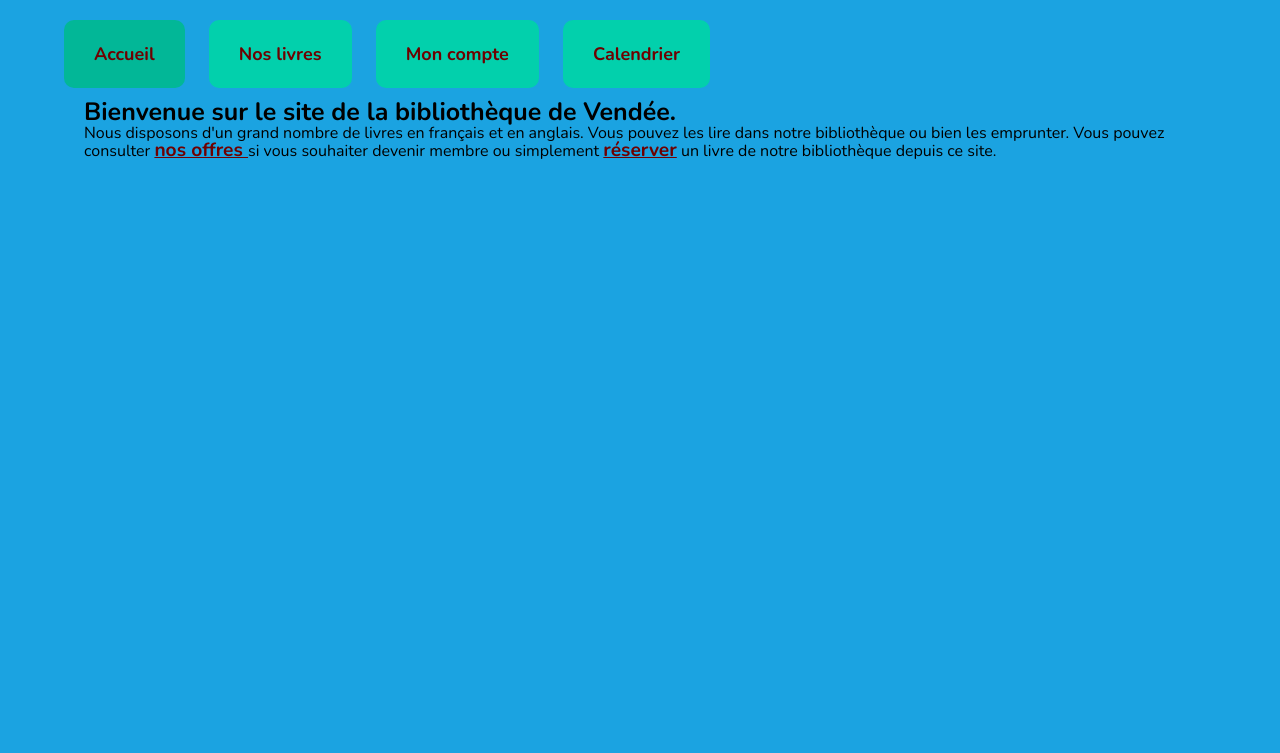
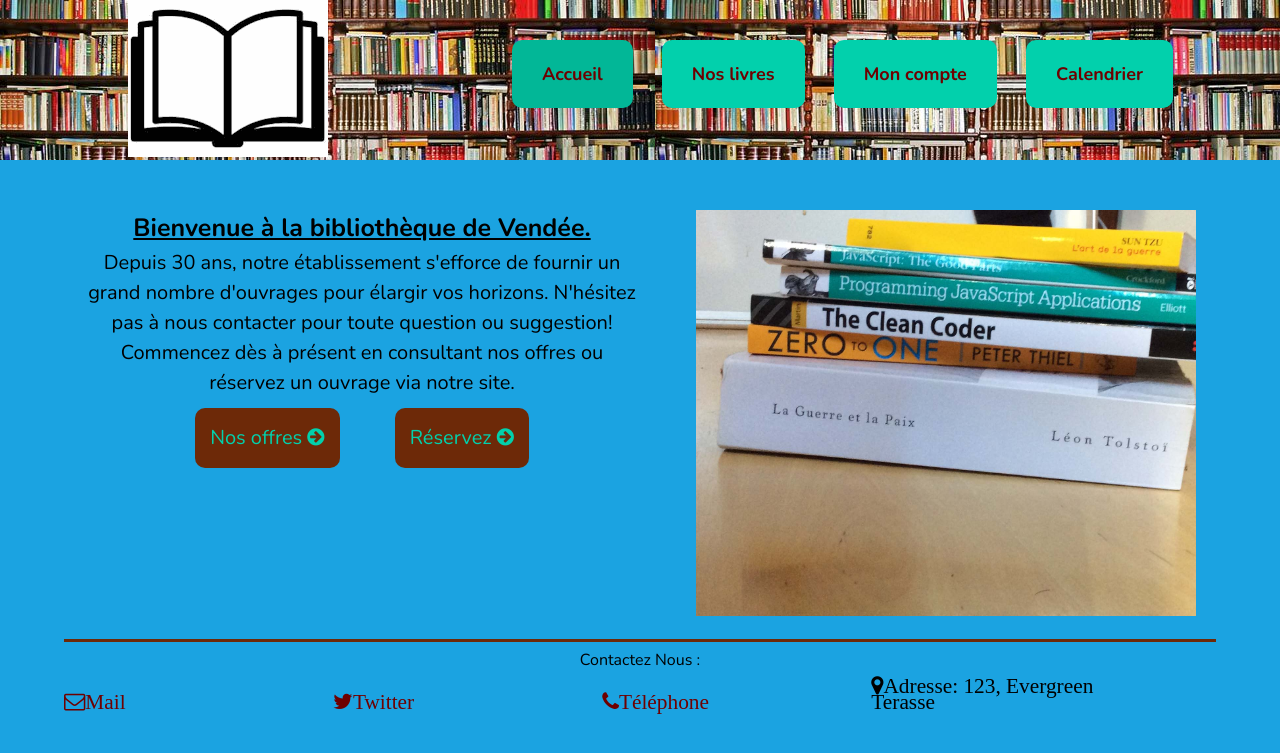
Before and after one commit to Tagada85/Bibliotheque_de_Vendee, a PHP site: page / in a window 1280 px wide. Shown: the top 753 px of the page. Run offline with PHP 8.4, Linux system fonts and the light colour scheme; some libraries are stand-ins or nearby versions.

Commit message:
Few changes

```diff
--- /dev/null
+++ b/css/partials/_footer.scss
@@ -0,0 +1,14 @@
+footer {
+    border-top: 3px solid $maroon;
+    padding-top: 10px;
+    h3{
+        text-align: center;
+    }
+}
+.contact {
+    margin-top: 10px;
+    li {
+        display: inline-block;
+        width: 23%;
+    }
+}
--- a/css/partials/_header.scss
+++ b/css/partials/_header.scss
@@ -1,5 +1,7 @@
 header{
-    max-height: 80px;
+    background-image: url('../img/banner-background.jpg');
+    min-height: 150px;
+
     &:after{
         content:"";
         display: table;
@@ -8,19 +10,20 @@ header{
 }
 
 .logo{
-    max-width: 40%;
+    width: 30%;
     float:left;
+    margin-left: 10%;
 }
 
 .navigation{
-    max-width: 60%;
+    width: 60%;
     float: left;
-    margin-top: 20px;
+
     li {
-        display: inline-block;
         padding: 0 ;
         border-radius: 10px;
-        margin-right: 20px;
+        margin: 40px 25px 0 0;
+        display: inline-block;
     }
     a {
         display: block;
--- a/css/partials/_homepage.scss
+++ b/css/partials/_homepage.scss
@@ -1,7 +1,20 @@
 .homepage{
+    margin-top: 50px;
+    .homepage_text {
+        max-width: 50%;
+        line-height: 1.5;
+        text-align: center;
+        font-size: 20px;
+    }
     h2{
         font-size: 25px;
         font-weight: 700;
+        text-decoration: underline;
+    }
+    &::after {
+        content: "";
+        display: table;
+        clear: both;
     }
 }
 
@@ -10,3 +23,23 @@
     font-weight: bolder;
     font-size: 120%;
 }
+
+.photo_container {
+    max-width: 45%;
+    img{
+        max-width: 100%;
+    }
+}
+
+.cta{
+    display: inline-block;
+    margin: 10px 25px;
+    font-size: 20px;
+    color: $turquoise;
+    background-color: $maroon;
+    padding: 15px;
+    border-radius:10px;
+    &:hover {
+        background-color: darken($maroon, 5%);
+    }
+}
--- a/css/partials/_variables.scss
+++ b/css/partials/_variables.scss
@@ -34,3 +34,11 @@ a{
 section{
     margin: 20px;
 }
+
+.left {
+    float: left;
+}
+
+.right{
+    float: right;
+}
--- a/css/styles.css
+++ b/css/styles.css
@@ -66,26 +66,33 @@ a {
 section {
   margin: 20px; }
 
+.left {
+  float: left; }
+
+.right {
+  float: right; }
+
 header {
-  max-height: 80px; }
+  background-image: url("../img/banner-background.jpg");
+  min-height: 150px; }
   header:after {
     content: "";
     display: table;
     clear: both; }
 
 .logo {
-  max-width: 40%;
-  float: left; }
+  width: 30%;
+  float: left;
+  margin-left: 10%; }
 
 .navigation {
-  max-width: 60%;
-  float: left;
-  margin-top: 20px; }
+  width: 60%;
+  float: left; }
   .navigation li {
-    display: inline-block;
     padding: 0;
     border-radius: 10px;
-    margin-right: 20px; }
+    margin: 40px 25px 0 0;
+    display: inline-block; }
   .navigation a {
     display: block;
     padding: 25px 30px;
@@ -98,13 +105,53 @@ header {
     .navigation a.current {
       background-color: #02b797; }
 
-.homepage h2 {
-  font-size: 25px;
-  font-weight: 700; }
+footer {
+  border-top: 3px solid #6D2908;
+  padding-top: 10px; }
+  footer h3 {
+    text-align: center; }
+
+.contact {
+  margin-top: 10px; }
+  .contact li {
+    display: inline-block;
+    width: 23%; }
+
+.homepage {
+  margin-top: 50px; }
+  .homepage .homepage_text {
+    max-width: 50%;
+    line-height: 1.5;
+    text-align: center;
+    font-size: 20px; }
+  .homepage h2 {
+    font-size: 25px;
+    font-weight: 700;
+    text-decoration: underline; }
+  .homepage::after {
+    content: "";
+    display: table;
+    clear: both; }
 
 .section_link {
   text-decoration: underline;
   font-weight: bolder;
   font-size: 120%; }
 
+.photo_container {
+  max-width: 45%; }
+  .photo_container img {
+    max-width: 100%; }
+
+.cta {
+  display: inline-block;
+  margin: 10px 25px;
+  font-size: 20px;
+  color: #02D0AC;
+  background-color: #6D2908;
+  padding: 15px;
+  border-radius: 10px; }
+  .cta:hover {
+    background-color: #552006; }
+
 /*# sourceMappingURL=styles.css.map */
--- a/css/styles.scss
+++ b/css/styles.scss
@@ -1,4 +1,5 @@
 @import "partials/reset";
 @import "partials/variables";
 @import "partials/header";
+@import "partials/footer";
 @import "partials/homepage";
--- a/inc/footer.php
+++ b/inc/footer.php
@@ -0,0 +1,17 @@
+<footer>
+    <h3>Contactez Nous :</h3>
+    <ul class="contact">
+        <li>
+            <a href="mailto:bilbio@example.com"><i class="fa fa-envelope-o fa-lg" aria-hidden="true">Mail</i></a>
+        </li>
+        <li>
+            <a href="http://ww.twitter.com"><i class="fa fa-twitter fa-lg" aria-hidden="true">Twitter</i></a>
+        </li>
+        <li>
+            <a href="tel:+33251662244"><i class="fa fa-phone fa-lg" aria-hidden="true">Téléphone</i></a>
+        </li>
+        <li>
+            <i class="fa fa-map-marker fa-lg" aria-hidden="true">Adresse: 123, Evergreen Terasse</i>
+        </li>
+    </ul>
+</footer>
--- a/inc/header.php
+++ b/inc/header.php
@@ -1,41 +1,60 @@
+<?php
+    $path = $_SERVER["REQUEST_URI"];
+ ?>
+
 <!DOCTYPE html>
 <html>
     <head>
-        <title></title>
+        <title><?php
+            if($path == '/'){
+                echo 'Accueil';
+            }else if($path == '/livres.php'){
+                echo 'Nos livres';
+            }else if($path == '/compte.php'){
+                echo 'Votre compte';
+            }else if($path == '/calendrier.php'){
+                echo 'Calendrier';
+            }
+         ?></title>
+        <link rel="stylesheet" href="https://maxcdn.bootstrapcdn.com/font-awesome/4.6.1/css/font-awesome.min.css">
         <link href='https://fonts.googleapis.com/css?family=Nunito:400,700' rel='stylesheet' type='text/css'>
         <link rel="stylesheet" href="css/styles.css">
     </head>
     <body>
-        <div class="wrapper">
+
 
             <header>
-              <div class='logo'></div>
+              <div class='logo'>
+                  <a href="/">
+                      <img src="img/logo.png"/>
+                  </a>
+              </div>
               <div class="navigation">
                 <ul>
                   <li>
                     <a href="/" <?php
-                        if($_SERVER["REQUEST_URI"] == '/') {
+                        if($path == '/') {
                              echo 'class="current"';}
                         ?>>
                         Accueil</a>
                   </li>
                   <li>
                     <a href="/livres.php" <?php
-                        if($_SERVER["REQUEST_URI"] == '/livres.php') {
+                        if($path == '/livres.php') {
                              echo 'class="current"';}
                         ?>>
                         Nos livres</a>
                   </li>
                   <li>
                     <a href="/compte.php"<?php
-                        if($_SERVER["REQUEST_URI"] == '/compte.php') {
+                        if($path == '/compte.php') {
                              echo 'class="current"';}
                         ?>>
                         Mon compte</a>
                   </li>
                   <li>
                     <a href="/calendrier.php" <?php
-                        if($_SERVER["REQUEST_URI"] == '/calendrier.php'){
+                        if($path  == '/calendrier.php'){
                             echo 'class="current"';}
                         ?>>
                         Calendrier</a>
@@ -44,3 +63,4 @@
               </div>
 
             </header>
+            <div class="wrapper">
--- a/index.php
+++ b/index.php
@@ -2,19 +2,25 @@
     include('inc/header.php');
  ?>
             <section class="homepage">
-                <h2>Bienvenue sur le site de la bibliothèque de Vendée.</h2>
-                <p>
-                    Nous disposons d'un grand nombre de livres en français et en anglais. Vous pouvez
-                    les lire dans notre bibliothèque ou bien les emprunter.
-                    Vous pouvez consulter <a href="/offres.php" class="section_link">nos offres </a>si vous souhaiter devenir membre ou
-                    simplement <a href="/livres.php" class="section_link">réserver</a> un livre de notre bibliothèque depuis ce site.
-                </p>
+                <div class="homepage_text left">
+                    <h2>Bienvenue à la bibliothèque de Vendée.</h2>
+                    <p>
+                        Depuis 30 ans, notre établissement s'efforce de fournir un grand nombre d'ouvrages
+                        pour élargir vos horizons. N'hésitez pas à nous contacter pour toute question ou suggestion!
+                        Commencez dès à présent en consultant nos offres ou réservez un ouvrage via notre site.
+                    </p>
+                    <a href="/offres.php" class="cta">Nos offres <i class="fa fa-arrow-circle-right" aria-hidden="true"></i></a>
+                    <a href="/livres.php" class="cta">Réservez <i class="fa fa-arrow-circle-right" aria-hidden="true"></i></a>
+                </div>
+                <div class="photo_container right">
+                    <img src="img/photo_home.jpg" alt='Photo de livres' />
+                </div>
+
 
             </section>
-            <footer>
-
-            </footer>
-
-        </div>
+        <?php
+            include('inc/footer.php');
+         ?>
+         </div>
     </body>
 </html>
```
Also changed, not shown: offres.php (added, +7 -0 lines), img/banner-background.jpg (added), img/logo.png (added), img/photo_home.jpg (added), 1 other file.
